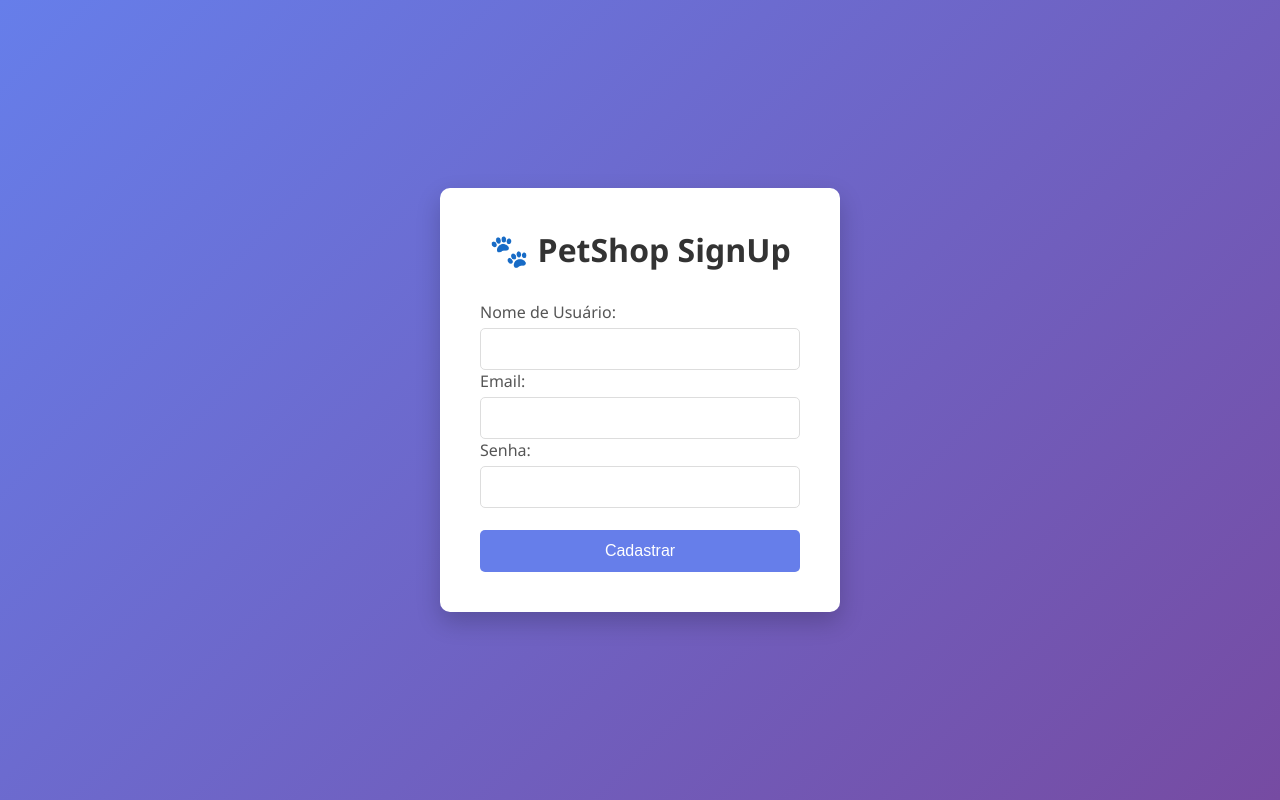
After one commit to lucsdsm/tsi-2025.2-ta3-auth, a Django app: page /users/signUp/ in a window 1280 px wide. The commit adds this page. Run offline with Django 5.2, Linux system fonts and the light colour scheme.

Commit message:
signUp finalizado

```diff
--- a/django/app/urls.py
+++ b/django/app/urls.py
@@ -23,4 +23,5 @@ urlpatterns = [
     path("", home, name="home"),
     path("admin/", admin.site.urls),
     path("accounts/", include("allauth.urls")),
+    path("users/", include("users.urls")),
 ]
--- a/django/users/templates/account/login.html
+++ b/django/users/templates/account/login.html
@@ -179,7 +179,7 @@
 
             <div class="links">
                 <a href="{% url 'account_reset_password' %}">Esqueceu a senha?</a> |
-                <a href="{% url 'account_signup' %}">Criar conta</a>
+                <a href="{% url 'create_user' %}">Criar conta</a>
             </div>
         </form>
     </div>
--- /dev/null
+++ b/django/users/templates/account/signUp.html
@@ -0,0 +1,134 @@
+<!DOCTYPE html>
+<html lang="en">
+<head>
+    <meta charset="UTF-8">
+    <meta name="viewport" content="width=device-width, initial-scale=1.0">
+    <title>Document</title>
+    <style>
+         * {
+            margin: 0;
+            padding: 0;
+            box-sizing: border-box;
+        }
+        body {
+            font-family: 'Segoe UI', Tahoma, Geneva, Verdana, sans-serif;
+            background: linear-gradient(135deg, #667eea 0%, #764ba2 100%);
+            min-height: 100vh;
+            display: flex;
+            justify-content: center;
+            align-items: center;
+        }
+         .container {
+            background: white;
+            padding: 40px;
+            border-radius: 10px;
+            box-shadow: 0 10px 25px rgba(0,0,0,0.2);
+            width: 100%;
+            max-width: 400px;
+        }
+         form {
+            margin-top: 20px;
+        }
+        .form-group {
+            margin-bottom: 20px;
+        }
+         label {
+            display: block;
+            margin-bottom: 5px;
+            color: #555;
+            font-weight: 500;
+        }
+        input[type="text"],
+        input[type="password"] {
+            width: 100%;
+            padding: 12px;
+            border: 1px solid #ddd;
+            border-radius: 5px;
+            font-size: 14px;
+        }
+        input[type="text"]:focus,
+        input[type="password"]:focus {
+            outline: none;
+            border-color: #667eea;
+        }
+        input[type="email"] {
+            width: 100%;
+            padding: 12px;
+            border: 1px solid #ddd;
+            border-radius: 5px;
+            font-size: 14px;
+        }
+        input[type="email"]:focus {
+            outline: none;
+            border-color: #667eea;
+        }
+        .checkbox-group {
+            display: flex;
+            align-items: center;
+            gap: 8px;
+            margin-bottom: 15px;
+        }
+        button[type="submit"] {
+            width: 100%;
+            padding: 12px;
+            background: #667eea;
+            color: white;
+            border: none;
+            border-radius: 5px;
+            font-size: 16px;
+            cursor: pointer;
+            transition: background 0.3s;
+        }
+        button[type="submit"]:hover {
+            background: #5568d3;
+        }
+        .links {
+            text-align: center;
+            margin-top: 20px;
+            font-size: 14px;
+        }
+        .links a {
+            color: #667eea;
+            text-decoration: none;
+        }
+        .links a:hover {
+            text-decoration: underline;
+        }
+        .error {
+            color: #d32f2f;
+            font-size: 14px;
+            margin-top: 5px;
+        }
+          h1 {
+            text-align: center;
+            color: #333;
+            margin-bottom: 30px;
+        }
+    </style>
+</head>
+<body>
+    <div class="container">
+    <h1>🐾 PetShop SignUp</h1>
+    <form action="{% url 'create_user' %}" method="post">
+        {% csrf_token %}
+        <div>
+            <label for="username">Nome de Usuário:</label>
+            <input type="text" id="username" name="username" required>
+        </div>
+        <div>
+            <label for="email">Email:</label>
+            <input type="email" id="email" name="email" required>
+        </div>
+        <div>
+            <label for="password">Senha:</label>
+            <input type="password" id="password" name="password" required>
+        </div>
+        <br>
+        <button type="submit">Cadastrar</button>
+    </form>
+    {% if error %}
+    <p style="color: red;">{{ error }}</p>
+    {% endif %}
+    </div>
+</body>
+</html>
--- a/django/users/templates/home.html
+++ b/django/users/templates/home.html
@@ -147,7 +147,7 @@
                 <a href="#" class="btn btn-secondary">Agendar Consulta</a>
             {% else %}
                 <a href="{% url 'account_login' %}" class="btn btn-primary">Entrar</a>
-                <a href="{% url 'account_signup' %}" class="btn btn-secondary">Criar Conta</a>
+                <a href="{% url 'create_user' %}" class="btn btn-secondary">Criar Conta</a>
             {% endif %}
         </div>
 
--- a/django/users/urls.py
+++ b/django/users/urls.py
@@ -0,0 +1,10 @@
+from django.urls import path, include
+from . import views
+
+urlpatterns =[
+    path("", views.list_users, name="list_users"),
+    path("signUp/", views.create_user, name="create_user"),
+    path("login/", views.user_login, name="user_login"),
+    path("update/<int:user_id>/", views.update_user, name="update_user"),
+    path("delete/<int:user_id>/", views.delete_user, name="delete_user"),
+]
--- a/django/users/views.py
+++ b/django/users/views.py
@@ -7,12 +7,11 @@ def home(request):
     return render(request, 'home.html')
 
 def create_user(request):
+    error_message = None  # Inicializar antes do if
     if request.method == "POST":
         username = request.POST.get("username")
         email = request.POST.get("email")
         password = request.POST.get("password")
-
-        error_message = None
 
         if not username or not email or not password:
             error_message = "Todos os campos são obrigatórios."
@@ -22,8 +21,8 @@ def create_user(request):
         if error_message is None:
             user = User(username=username, email=email, password=password)
             user.save()
-            return render(request, "users/home.html", {"user": user})
-    return render(request, "users/create_user.html", {"error": error_message} if error_message else {})
+            return render(request, "account/login.html", {"user": user})
+    return render(request, "account/signUp.html", {"error": error_message} if error_message else {})
 
 def list_users(request):
     users = User.objects.all()
@@ -61,3 +60,22 @@ def delete_user(request, user_id):
         return render(request, "users/list_users.html", {"users": users})
 
     return render(request, "users/delete_user.html", {"user": user})
+
+def user_login(request):
+    if request.method == "POST":
+        email = request.POST.get("email")
+        password = request.POST.get("password")
+
+        error_message = None
+
+        if not email or not password:
+            error_message = "Todos os campos são obrigatórios."
+        else:
+            try:
+                user = User.objects.get(email=email, password=password)
+                return render(request, "users/home.html", {"user": user})
+            except User.DoesNotExist:
+                error_message = "Credenciais inválidas."
+        return render(request, "users/login.html", {"error": error_message} if error_message else {})
+
+    return render(request, "users/login.html")
```
Also changed, not shown: docker-compose.yml (+8 -0 lines).
